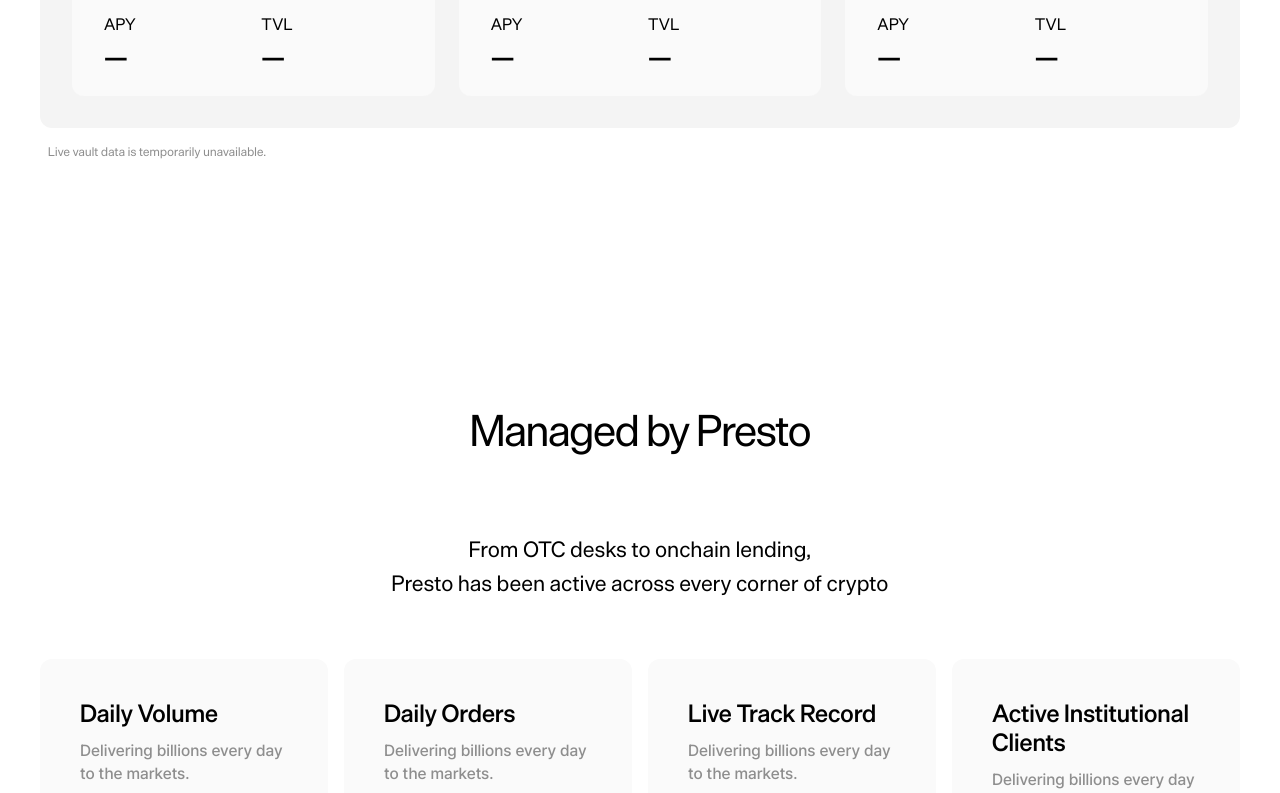
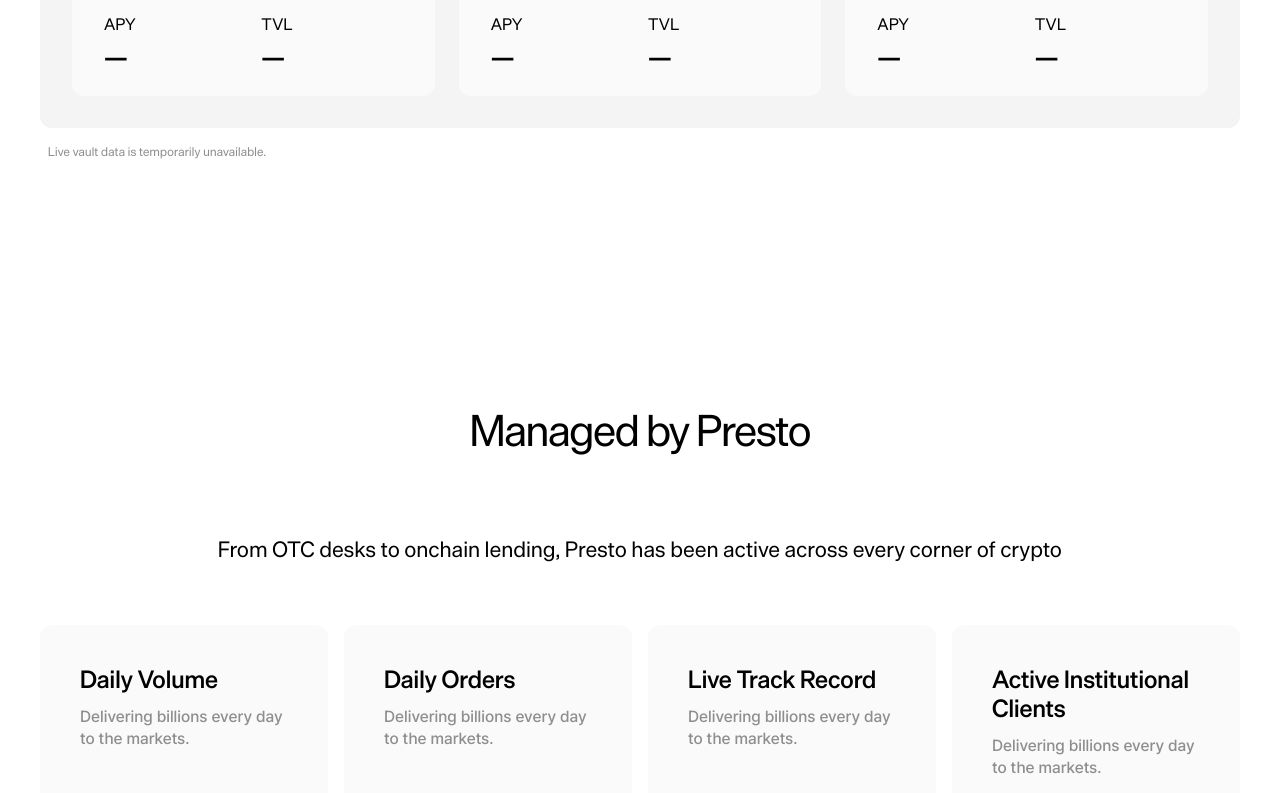
Before and after one commit to thomas-prestolabs/presto-curator, a Next.js app: page / in a window 1280 px wide. Shown: the part 1437-2230 px from the top of the page. Built offline with nearby package versions, Linux system fonts and the light colour scheme; no server answers.

Commit message:
Fix weird line breaks

```diff
--- a/src/components/ui/SectionHeading.tsx
+++ b/src/components/ui/SectionHeading.tsx
@@ -2,8 +2,7 @@
 
 type SectionHeadingProps = {
   title: string;
-  /** Each entry is rendered on its own line on desktop */
-  subtitle?: string | string[];
+  subtitle?: string;
   id?: string;
   className?: string;
 };
@@ -18,20 +17,14 @@
   id,
   className = "",
 }: SectionHeadingProps) {
-  const lines = subtitle == null ? [] : Array.isArray(subtitle) ? subtitle : [subtitle];
-
   return (
     <Reveal className={`flex flex-col items-center text-center ${className}`}>
       <h2 id={id} className="text-display font-normal text-black">
         {title}
       </h2>
-      {lines.length > 0 && (
-        <p className="mt-6 max-w-[810px] text-lead leading-[1.6] text-black lg:mt-20">
-          {lines.map((line, i) => (
-            <span key={i} className="block">
-              {line}
-            </span>
-          ))}
+      {subtitle && (
+        <p className="mt-6 w-full max-w-[810px] text-lead leading-[1.6] text-black lg:mt-20 lg:max-w-none">
+          {subtitle}
         </p>
       )}
     </Reveal>
--- a/src/data/site.ts
+++ b/src/data/site.ts
@@ -25,10 +25,8 @@
 
 export const statsSection = {
   title: "Managed by Presto",
-  subtitle: [
-    "From OTC desks to onchain lending,",
-    "Presto has been active across every corner of crypto",
-  ],
+  subtitle:
+    "From OTC desks to onchain lending, Presto has been active across every corner of crypto",
   stats: [
     {
       label: "Daily Volume",
```
